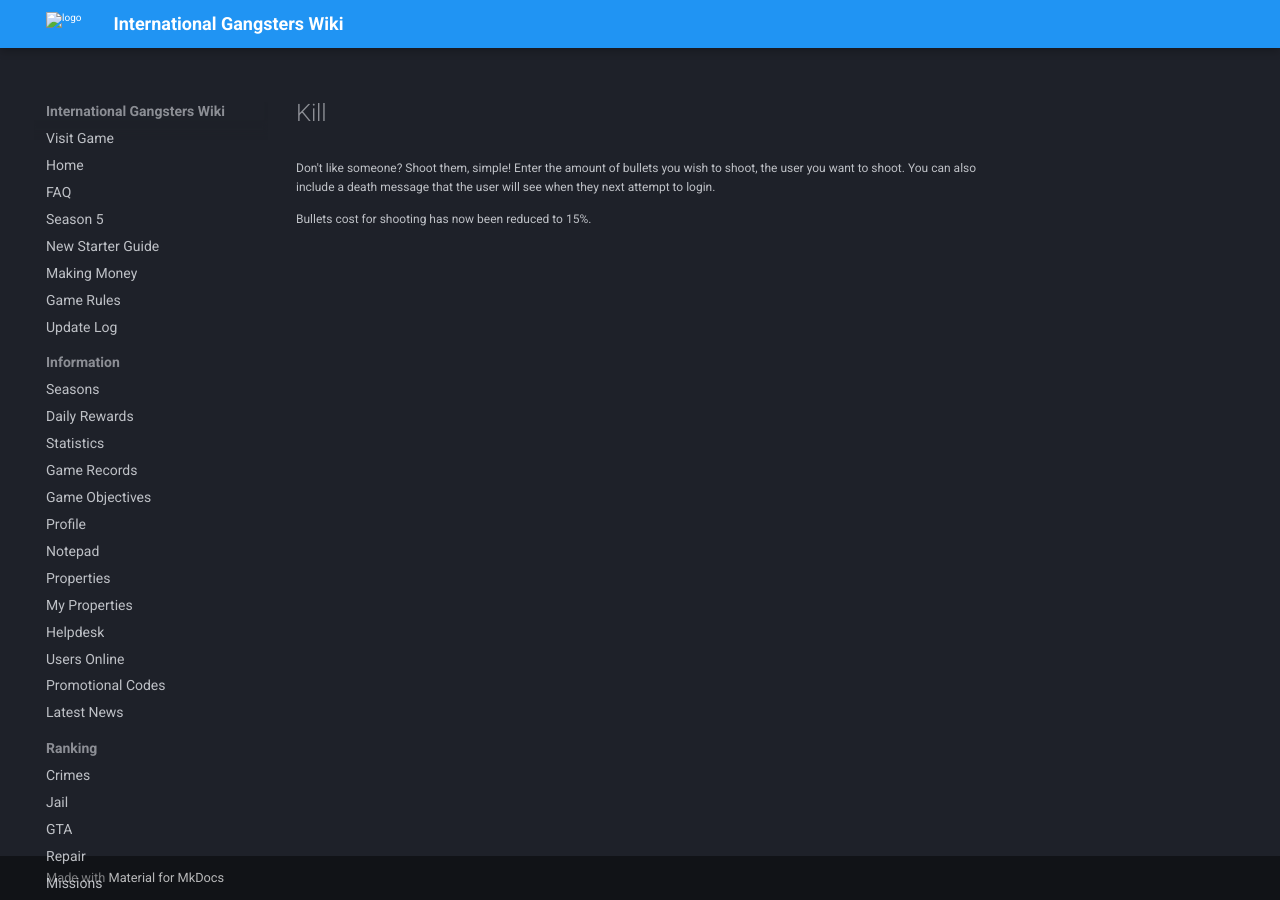
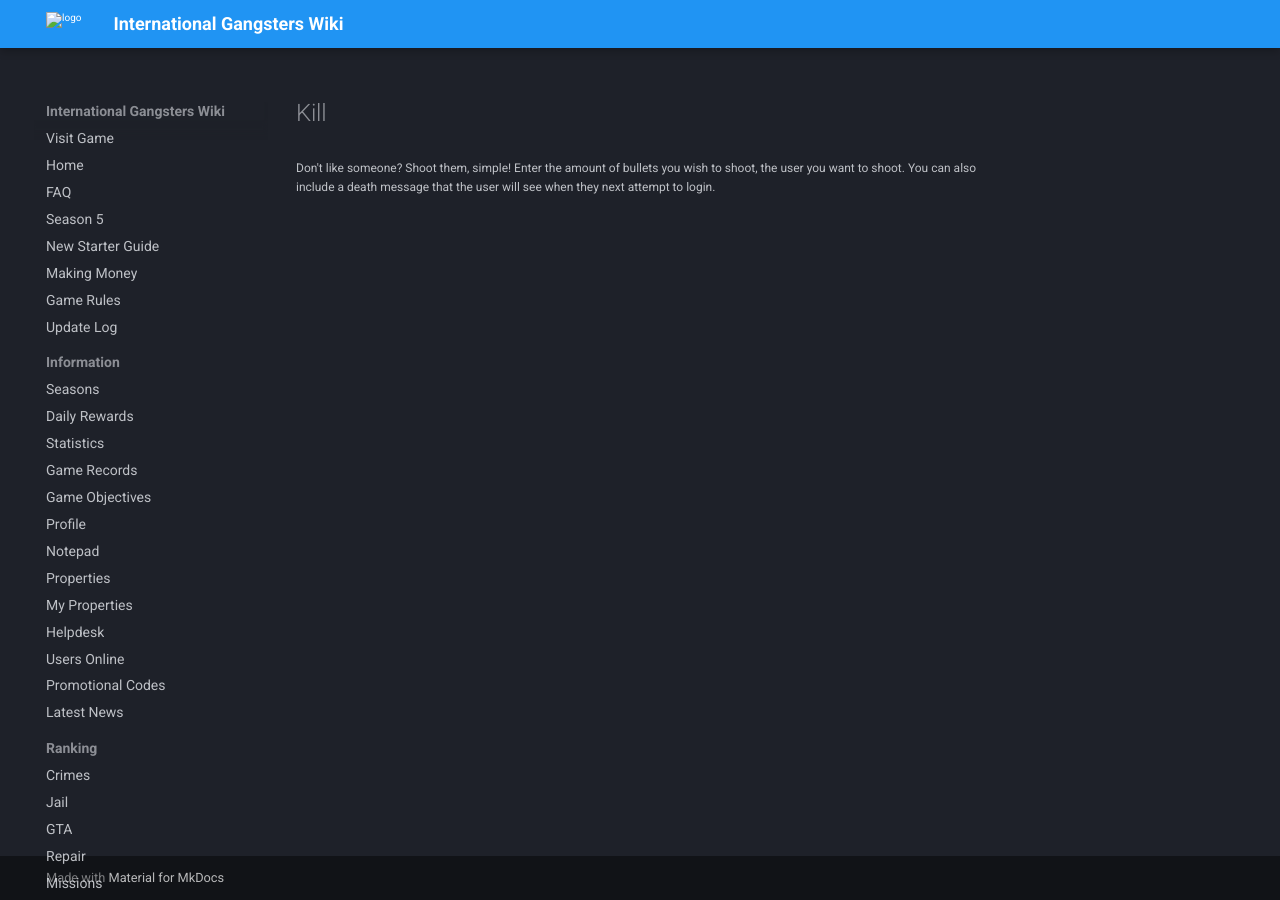
Before and after one commit to InternationalGangsters/wiki, an MkDocs documentation site: the page built from docs/offence/kill.md, in a window 1280 px wide. Built offline with MkDocs 1.6.1 and Material for MkDocs 9.7.7, drawn with Linux system fonts in a browser that asks for light colours; comment, search, counter and statistics services are not loaded.

Commit message:
Update kill.md

```diff
--- a/docs/offence/kill.md
+++ b/docs/offence/kill.md
@@ -1,5 +1,3 @@
 # Kill
 
 Don't like someone? Shoot them, simple! Enter the amount of bullets you wish to shoot, the user you want to shoot. You can also include a death message that the user will see when they next attempt to login.
-
-Bullets cost for shooting has now been reduced to 15%.
```
